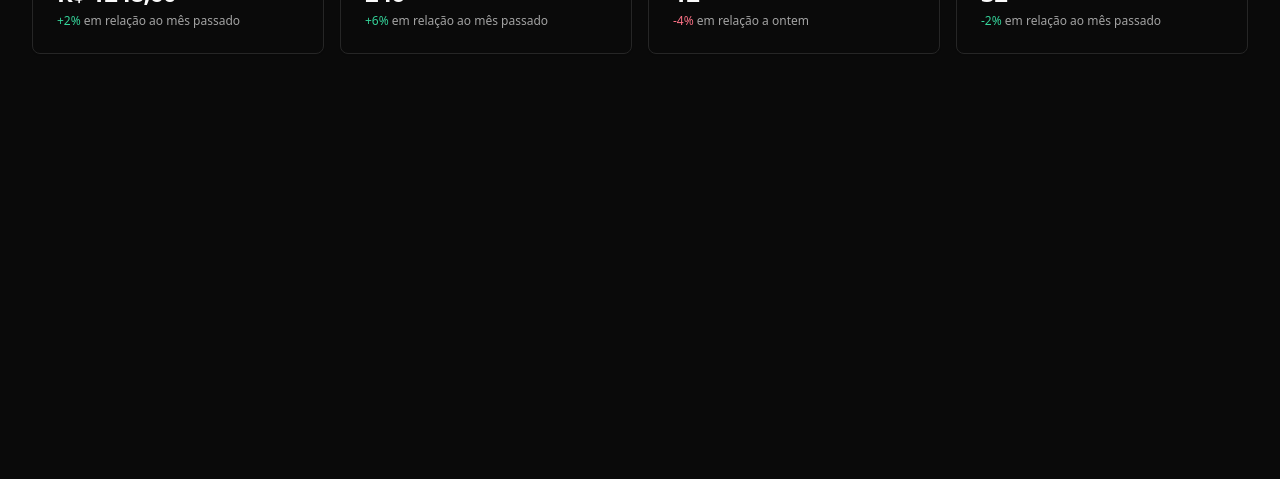
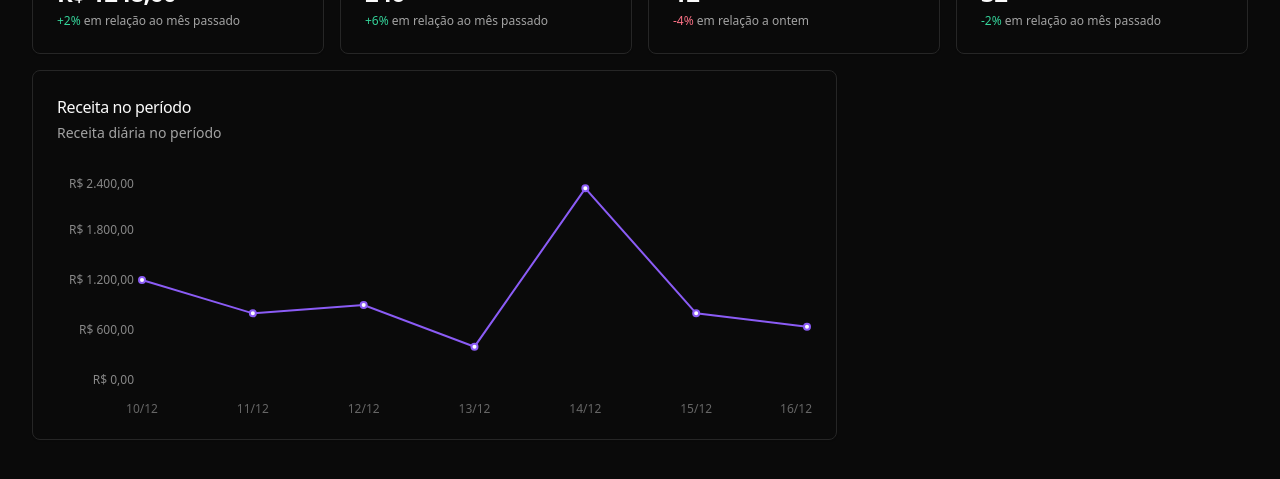
Before and after one commit to gbrogni/pizzashop-app, a React (Vite) app: page / in a window 1280 px wide. Shown: the part 221-700 px from the top of the page. Built offline with nearby package versions, Linux system fonts and the light colour scheme.

Commit message:
feat: Implementa gráfico de receitas no período

```diff
--- a/package.json
+++ b/package.json
@@ -30,6 +30,7 @@
     "react-helmet-async": "^2.0.4",
     "react-hook-form": "^7.51.1",
     "react-router-dom": "^6.22.3",
+    "recharts": "^2.12.3",
     "sonner": "^1.4.32",
     "sort-by": "^1.2.0",
     "tailwind-merge": "^2.2.2",
--- a/src/pages/app/dashboard/dashboard.tsx
+++ b/src/pages/app/dashboard/dashboard.tsx
@@ -4,6 +4,7 @@ import { DayOrdersAmountCard } from './day-orders-amount-card'
 import { MonthCanceledOrdersAmountCard } from './month-canceled-orders-amount-card'
 import { MonthOrdersAmountCard } from './month-orders-amount-card'
 import { MonthRevenueCard } from './month-revenue-card'
+import { RevenueChart } from './revenue-chart'
 
 export function Dashboard() {
     return (
@@ -18,6 +19,10 @@ export function Dashboard() {
                     <DayOrdersAmountCard />
                     <MonthCanceledOrdersAmountCard />
                 </div>
+
+                <div className="grid grid-cols-9 gap-4">
+                    <RevenueChart />
+                </div>
             </div>
         </>
     )
--- /dev/null
+++ b/src/pages/app/dashboard/revenue-chart.tsx
@@ -0,0 +1,68 @@
+import {
+    CartesianGrid,
+    Line,
+    LineChart,
+    ResponsiveContainer,
+    Tooltip,
+    XAxis,
+    YAxis,
+} from 'recharts'
+import colors from 'tailwindcss/colors'
+
+import {
+    Card,
+    CardContent,
+    CardDescription,
+    CardHeader,
+    CardTitle,
+} from '@/components/ui/card'
+
+const data = [
+    { date: '10/12', revenue: 1200 },
+    { date: '11/12', revenue: 800 },
+    { date: '12/12', revenue: 900 },
+    { date: '13/12', revenue: 400 },
+    { date: '14/12', revenue: 2300 },
+    { date: '15/12', revenue: 800 },
+    { date: '16/12', revenue: 640 },
+]
+
+export function RevenueChart() {
+    return (
+        <Card className="col-span-6">
+            <CardHeader className="flex-row items-center justify-between pb-8">
+                <div className="space-y-1">
+                    <CardTitle className="text-base font-medium">
+                        Receita no período
+                    </CardTitle>
+                    <CardDescription>Receita diária no período</CardDescription>
+                </div>
+            </CardHeader>
+            <CardContent>
+                <ResponsiveContainer width="100%" height={240}>
+                    <LineChart data={data} style={{ fontSize: 12 }}>
+                        <XAxis dataKey="date" axisLine={false} tickLine={false} dy={16} />
+                        <YAxis
+                            stroke="#888"
+                            axisLine={false}
+                            tickLine={false}
+                            width={80}
+                            tickFormatter={(value: number) =>
+                                value.toLocaleString('pt-BR', {
+                                    style: 'currency',
+                                    currency: 'BRL',
+                                })
+                            }
+                        />
+                        <Line
+                            stroke={colors.violet[500]}
+                            type="linear"
+                            strokeWidth={2}
+                            dataKey="revenue"
+                        />
+                    </LineChart>
+                </ResponsiveContainer>
+            </CardContent>
+        </Card>
+    )
+}
```
Also changed, not shown: 1 other file (tests, documents, lock files or other folders).
